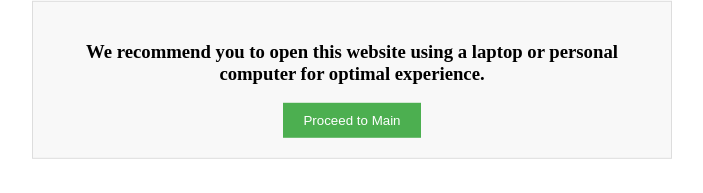
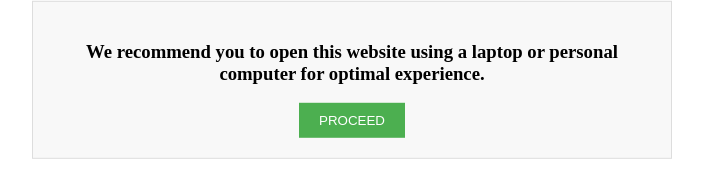
Before and after one commit to YZH1826/Science_Competition, a plain HTML site: page index.html in a window 1280 px wide. Shown: the part 320-513 px from the top of the page, without its empty margins (288-991 px from the left). Drawn offline with Linux system fonts and the light colour scheme.

Commit message:
Add files via upload

```diff
--- a/index.html
+++ b/index.html
@@ -32,7 +32,7 @@
 	<body>
 		<div class="popup">
 	  		<h3>We recommend you to open this website using a laptop or personal computer for optimal experience.</h3>
-	  		<button onclick="redirectToMain()">Proceed to Main</button>
+	  		<button onclick="redirectToMain()">PROCEED</button>
 		</div>
 
 		<script>
```
